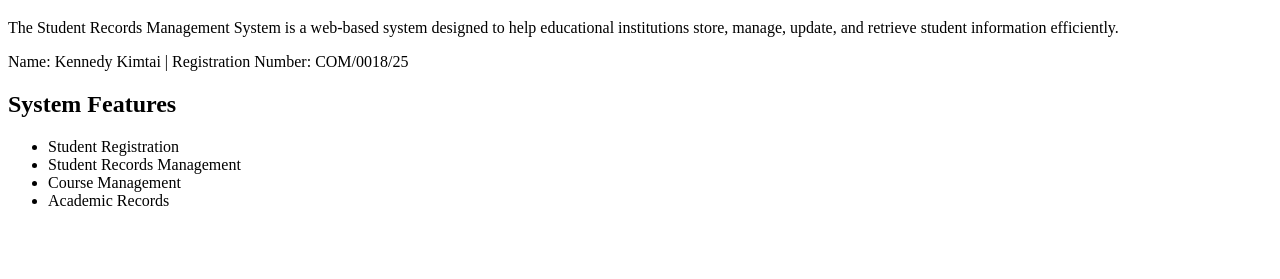
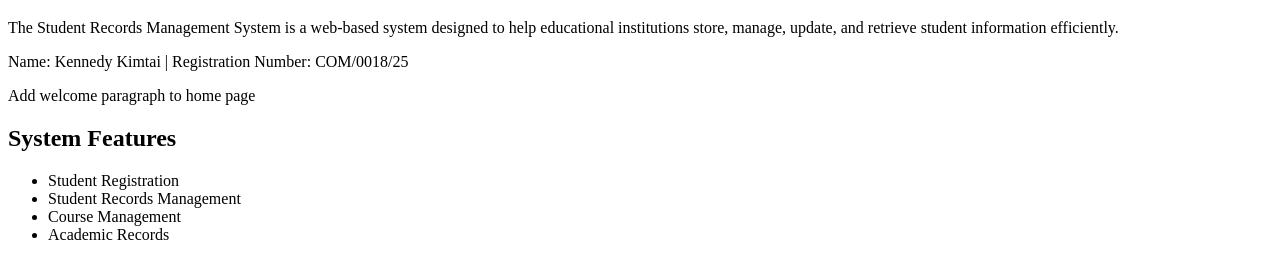
Before and after one commit to Kennedykimtai/csc2130-project, a plain HTML site: page index.html in a window 1280 px wide. Shown: the part 105-384 px from the top of the page. Drawn offline with Linux system fonts and the light colour scheme.

Commit message:
Add welcome paragraph to home page

```diff
--- a/index.html
+++ b/index.html
@@ -29,6 +29,7 @@
     <p>
         Name: Kennedy Kimtai | Registration Number: COM/0018/25
     </p>
+    <p>Add welcome paragraph to home page</p>
     <h2>System Features</h2>
 
     <ul>
```
